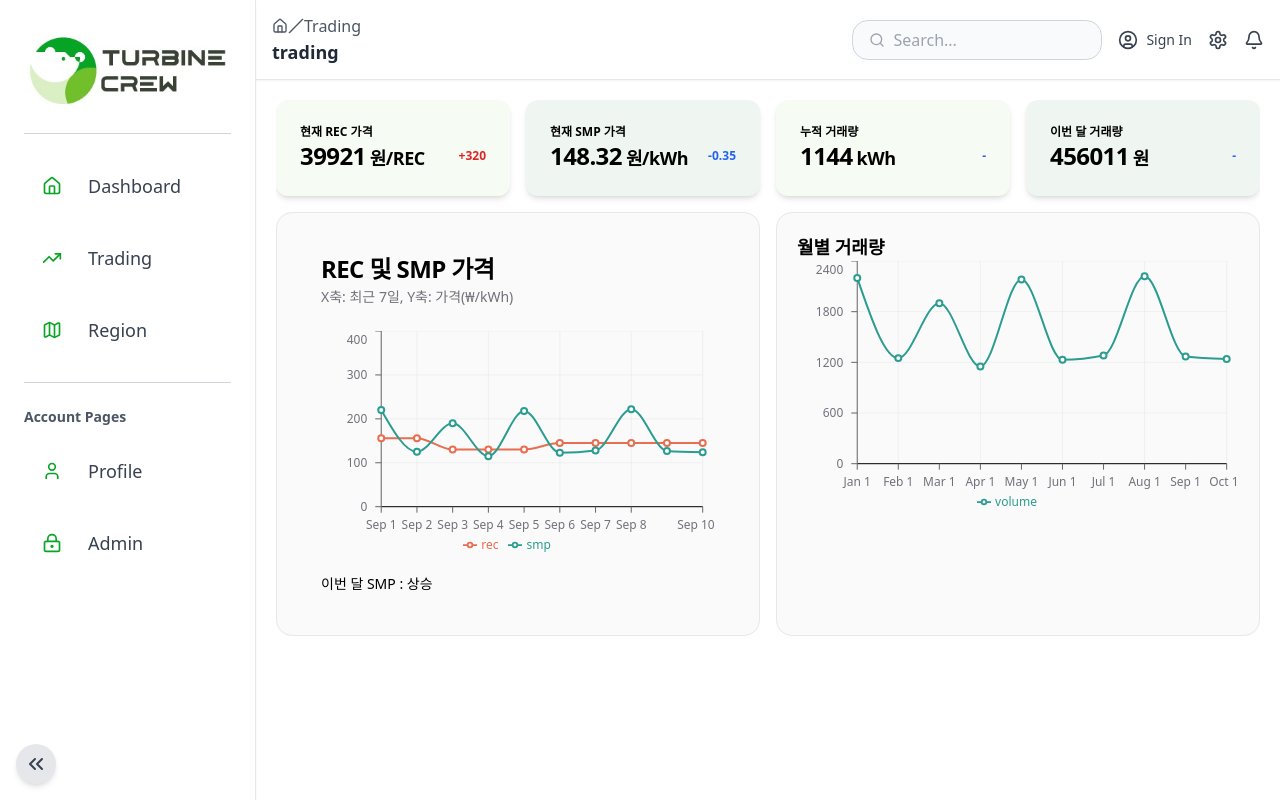
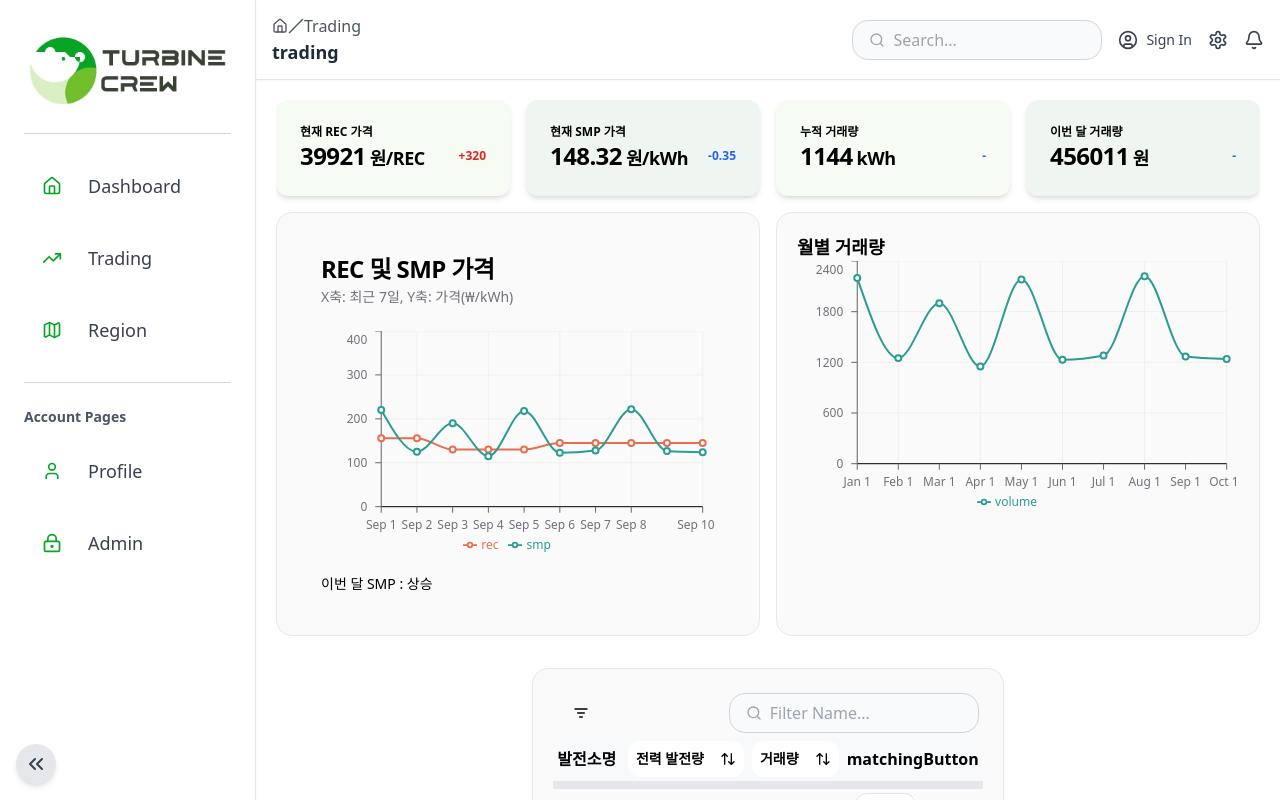
Before and after one commit to turbinecrew/turbin_electrical, a Next.js app: page /trading in a window 1280 px wide. Built offline with nearby package versions, Linux system fonts and the light colour scheme.

Commit message:
🎨 : 거래 테이블 새로 추가

```diff
--- a/src/app/(main)/trading/page.tsx
+++ b/src/app/(main)/trading/page.tsx
@@ -6,6 +6,7 @@ import {
 } from "@/common/components/card"
 import { LineComponent } from "@/features/realtime/components/chart"
 import { VolumeChart } from "@/features/realtime/components/chart/trading-volume-chart"
+import { TradingTable } from "@/features/realtime/components/realtime-trading-table"
 
 export default function Trading() {
 	const miniCardDatas = [
@@ -81,7 +82,11 @@ export default function Trading() {
 					</div>
 				</div>
 				{/* ------bottom------ */}
-				<div className="flex justify-center"></div>
+				<div className="flex justify-center">
+					<CardComponent>
+						<TradingTable />
+					</CardComponent>
+				</div>
 			</div>
 		</div>
 	)
--- /dev/null
+++ b/src/features/realtime/components/realtime-trading-table/index.tsx
@@ -0,0 +1,231 @@
+"use client"
+import {
+	createColumnHelper,
+	SortingState,
+	getCoreRowModel,
+	getSortedRowModel,
+	getFilteredRowModel,
+	useReactTable,
+	flexRender,
+} from "@tanstack/react-table"
+import React, { useState } from "react"
+// Define your row shape
+
+import Button from "@/common/components/button"
+import { ColumnDef } from "@tanstack/react-table"
+import { ArrowUpDown, ChevronDown, ListFilter, Search } from "lucide-react"
+
+export type TradingTablePT = {
+	id: string
+	plantName: string
+	volume: number
+	bidNumbers: number
+	matchingButton: object
+}
+
+export const columns: ColumnDef<TradingTablePT>[] = [
+	{
+		accessorKey: "plantName",
+		header: "발전소명",
+	},
+	{
+		accessorKey: "volume",
+		header: ({ column }) => {
+			return (
+				<Button
+					className="text- border-none bg-[#F7F9FB] p-2 text-left font-semibold hover:bg-gray-200"
+					onClick={() => column.toggleSorting(column.getIsSorted() === "asc")}
+				>
+					전력 발전량
+					<ArrowUpDown className="ml-2 h-4 w-4" />
+				</Button>
+			)
+		},
+
+		cell: ({ row }) => {
+			const volume = parseFloat(row.getValue("volume"))
+			const formatted = new Intl.NumberFormat("ko-KR", {}).format(volume)
+
+			return <div className="text-start font-medium">{formatted}MWh</div>
+		},
+	},
+	{
+		accessorKey: "bidNumbers",
+		header: ({ column }) => {
+			return (
+				<Button
+					className="border-none bg-[#F7F9FB] p-2 text-left font-semibold hover:bg-gray-200"
+					onClick={() => column.toggleSorting(column.getIsSorted() === "asc")}
+				>
+					거래량
+					<ArrowUpDown className="ml-2 h-4 w-4" />
+				</Button>
+			)
+		},
+	},
+	{
+		accessorKey: "matchingButton",
+		header: "matchingButton",
+		cell: (params) => (
+			<strong>
+				<Button>거래하기</Button>
+			</strong>
+		),
+	},
+]
+
+const mockdata: TradingTablePT[] = [
+	{
+		id: "id_1",
+		plantName: "Plant_1",
+		volume: 798,
+		bidNumbers: 45,
+		matchingButton: { label: "Match", action: "match_1" },
+	},
+	{
+		id: "id_2",
+		plantName: "Plant_2",
+		volume: 764,
+		bidNumbers: 38,
+		matchingButton: { label: "Match", action: "match_2" },
+	},
+	{
+		id: "id_3",
+		plantName: "Plant_3",
+		volume: 955,
+		bidNumbers: 15,
+		matchingButton: { label: "Match", action: "match_3" },
+	},
+	{
+		id: "id_4",
+		plantName: "Plant_4",
+		volume: 129,
+		bidNumbers: 32,
+		matchingButton: { label: "Match", action: "match_4" },
+	},
+	{
+		id: "id_5",
+		plantName: "Plant_5",
+		volume: 404,
+		bidNumbers: 3,
+		matchingButton: { label: "Match", action: "match_5" },
+	},
+	{
+		id: "id_6",
+		plantName: "Plant_6",
+		volume: 196,
+		bidNumbers: 18,
+		matchingButton: { label: "Match", action: "match_6" },
+	},
+	{
+		id: "id_7",
+		plantName: "Plant_7",
+		volume: 274,
+		bidNumbers: 50,
+		matchingButton: { label: "Match", action: "match_7" },
+	},
+	{
+		id: "id_8",
+		plantName: "Plant_8",
+		volume: 709,
+		bidNumbers: 12,
+		matchingButton: { label: "Match", action: "match_8" },
+	},
+	{
+		id: "id_9",
+		plantName: "Plant_9",
+		volume: 517,
+		bidNumbers: 42,
+		matchingButton: { label: "Match", action: "match_9" },
+	},
+]
+
+export function TradingTable() {
+	const [data, setData] = React.useState<TradingTablePT[]>(mockdata)
+	const [sorting, setSorting] = React.useState<SortingState>([])
+	const [isCheck, setCheck] = useState(false)
+
+	const table = useReactTable({
+		columns,
+		data,
+		getCoreRowModel: getCoreRowModel(),
+		onSortingChange: setSorting,
+
+		getSortedRowModel: getSortedRowModel(),
+		getFilteredRowModel: getFilteredRowModel(),
+		state: {
+			sorting,
+		},
+	})
+
+	return (
+		<div className="">
+			<div className="overflow-x-auto">
+				<div className="m-1 flex justify-between">
+					<div className="ml-4 flex items-center justify-start">
+						<button
+							onClick={() => {
+								// setCheck로 state값을 변경해주자.
+								// e로 상태값을 받아왔다. 클릭시 상태값은 !상태값이므로 값이 반전된다 false -> true
+								setCheck((e) => !e)
+							}}
+						>
+							{isCheck ? (
+								<div className="">
+									<ListFilter color="#6e6e6e" size={16} />
+								</div>
+							) : (
+								<ListFilter size={16} />
+							)}
+						</button>
+						{isCheck && <ChevronDown />}
+					</div>
+
+					<div className="flex h-10 items-center rounded-2xl border border-gray-300 bg-gray-50 px-4 focus-within:border-tbGreen">
+						<Search className="text-gray-400" size={16} />
+						<input
+							placeholder="Filter Name..."
+							value={
+								(table.getColumn("plantName")?.getFilterValue() as string) ?? ""
+							}
+							onChange={(event) =>
+								table.getColumn("plantName")?.setFilterValue(event.target.value)
+							}
+							className="ml-2 h-full w-48 border-none bg-transparent text-gray-600 placeholder-gray-400 outline-none"
+						/>
+					</div>
+				</div>
+				<table className="w-full">
+					<thead className="bg-[#F7F9FB]">
+						{table.getHeaderGroups().map((headerGroup) => (
+							<tr key={headerGroup.id}>
+								{headerGroup.headers.map((header) => (
+									<th
+										key={header.id}
+										className="border-b-8 p-1 text-left font-semibold"
+									>
+										{flexRender(
+											header.column.columnDef.header,
+											header.getContext(),
+										)}
+									</th>
+								))}
+							</tr>
+						))}
+					</thead>
+					<tbody className="divide-y divide-gray-200">
+						{table.getRowModel().rows.map((row) => (
+							<tr key={row.id} className="hover:bg-gray-80">
+								{row.getVisibleCells().map((cell) => (
+									<td key={cell.id} className="p-1 pl-3">
+										{flexRender(cell.column.columnDef.cell, cell.getContext())}
+									</td>
+								))}
+							</tr>
+						))}
+					</tbody>
+				</table>
+			</div>
+		</div>
+	)
+}
```
